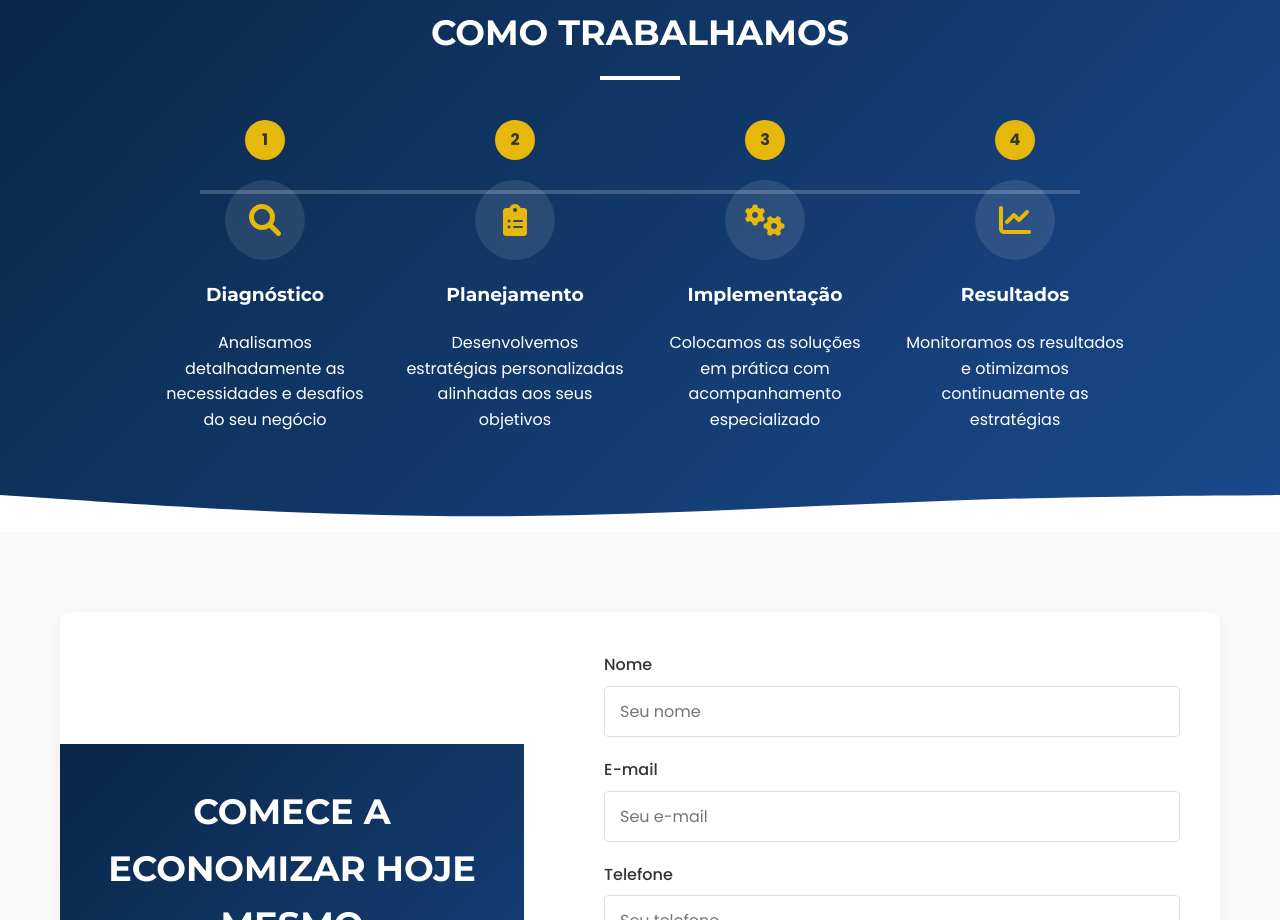
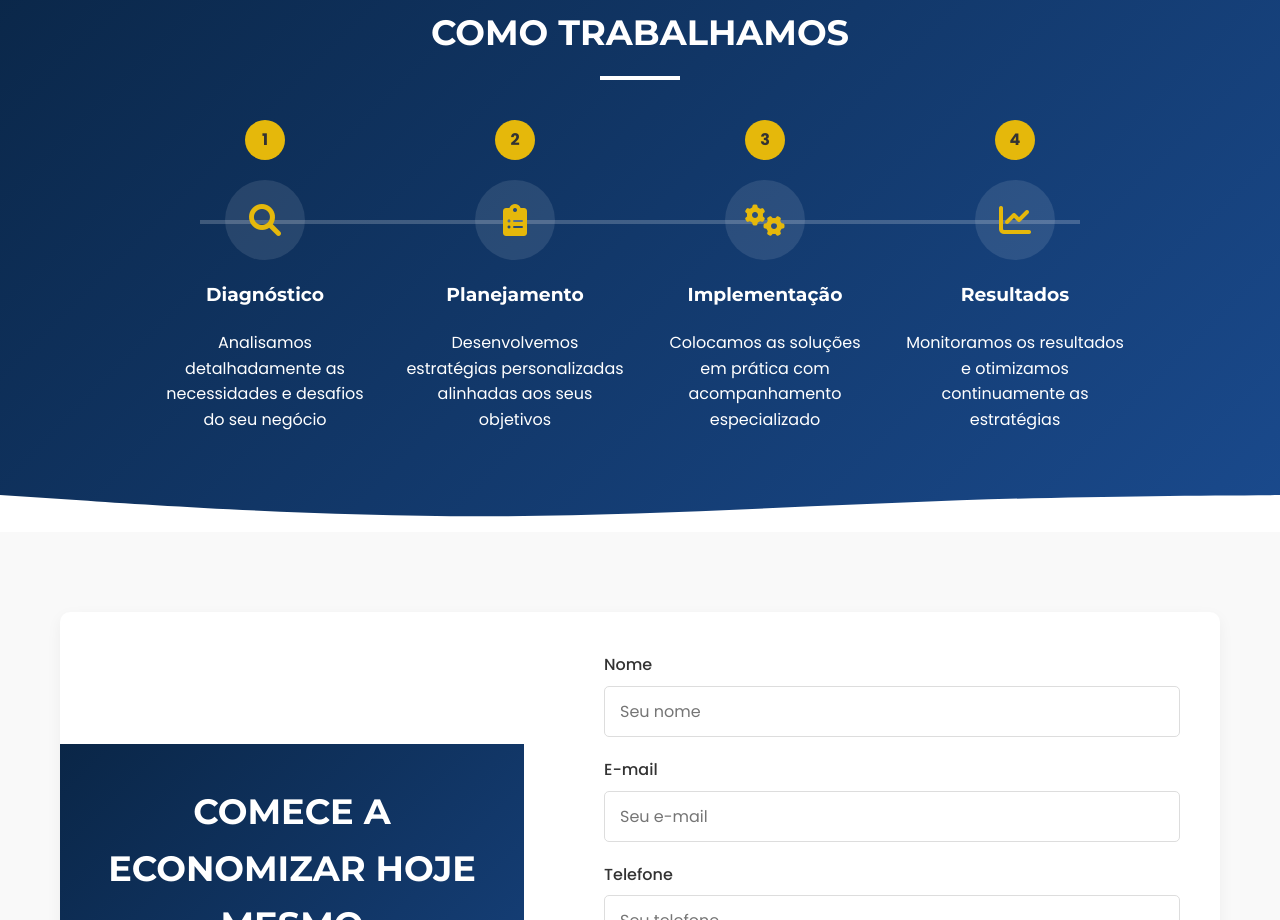
Before and after one commit to GuiSBBR/espiralconsultoria, a plain HTML site: page index.html in a window 1280 px wide. Shown: the part 4420-5340 px from the top of the page. Drawn offline with Linux system fonts and the light colour scheme.

Commit message:
Update styles.css

```diff
--- a/styles.css
+++ b/styles.css
@@ -461,7 +461,8 @@ nav ul li a:hover:after {
 .processo:before {
     content: '';
     position: absolute;
-    top: 70px;
+    /* Alteração aqui: ajustado para alinhar com o centro dos ícones */
+    top: 100px;
     left: 60px;
     right: 60px;
     height: 4px;
```
